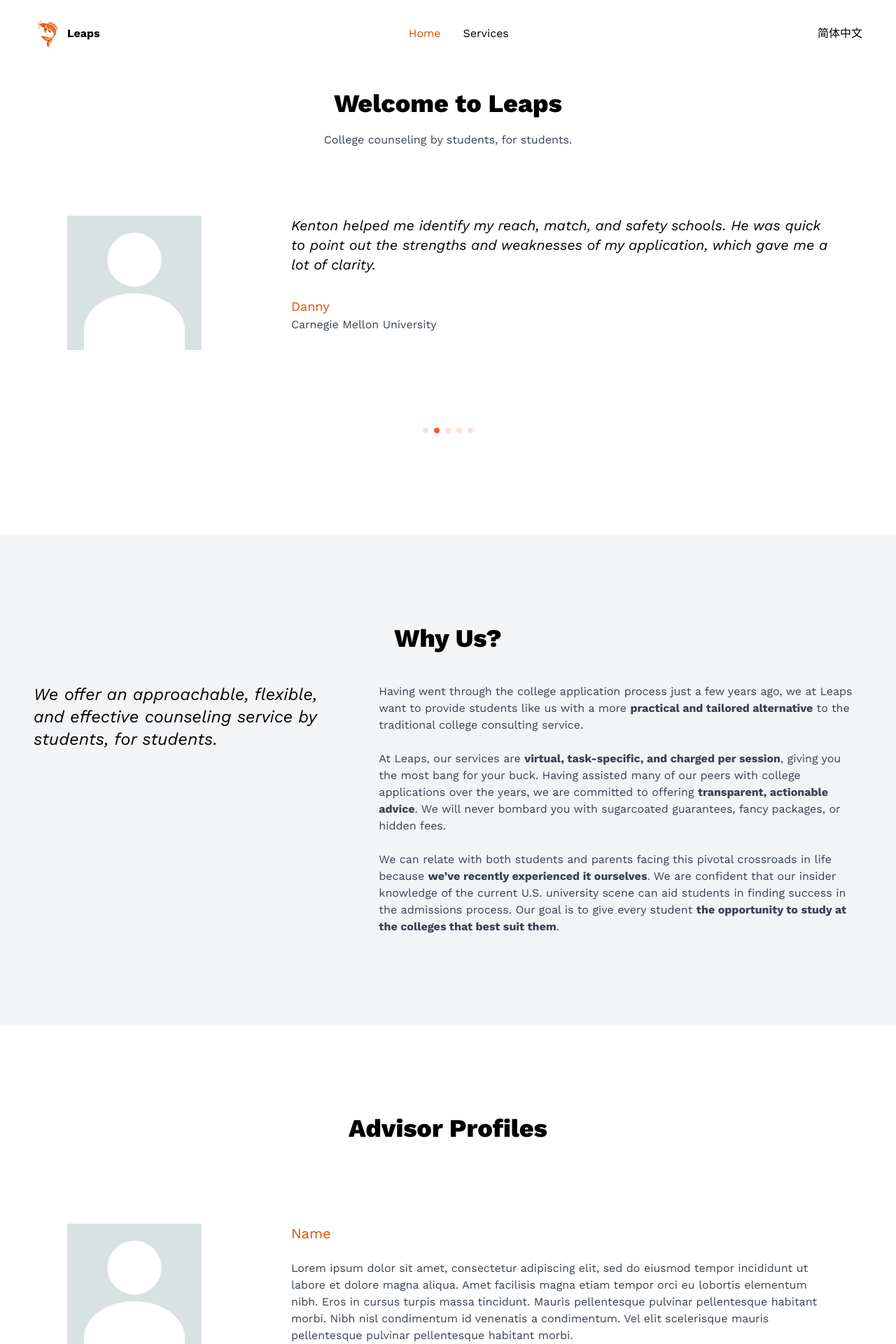
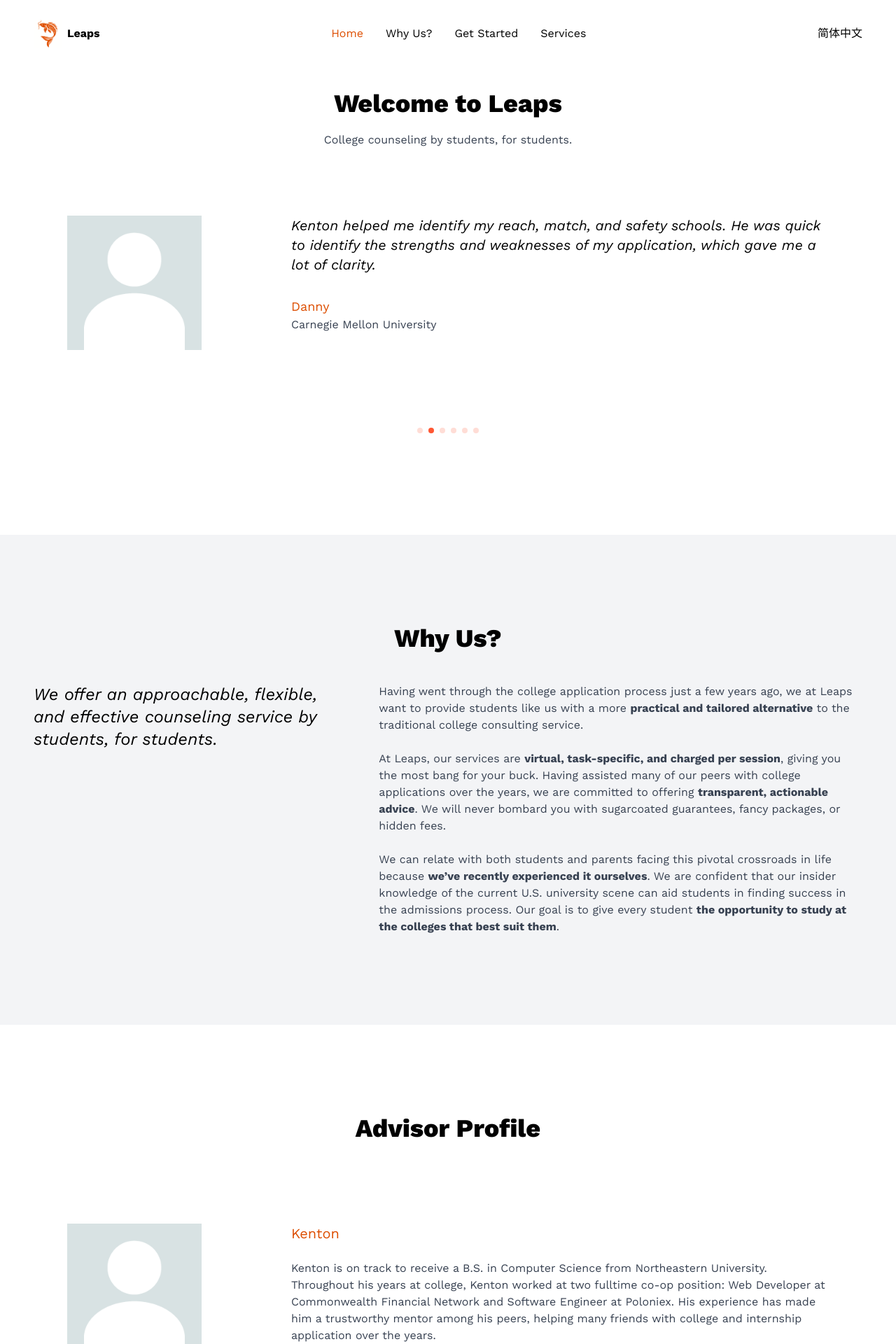
Before and after one commit to aawang1999/leaps, a React (Create React App) app: page / in a window 1280 px wide. Shown: the top 1920 px of the page at 70% size. Built offline with nearby package versions, Linux system fonts and the light colour scheme; a web font is replaced by a local one.

Commit message:
translated new sections, to be edited

```diff
--- a/src/components/AdvisorProfileSlider.js
+++ b/src/components/AdvisorProfileSlider.js
@@ -1,12 +1,15 @@
-import React from 'react'
+import { React, useContext } from 'react'
 import { advisorProfiles } from '../data'
 import { Swiper, SwiperSlide } from 'swiper/react'
 import 'swiper/css'
 import 'swiper/css/pagination'
 import '../swiper.css'
 import { Autoplay, Pagination } from 'swiper'
+import { Context } from './Context'
 
 const AdvisorProfileSlider = () => {
+  const { language } = useContext(Context)
+
   return (
     <section id='testimonials' className='bg-primary'>
       <div className="container mx-auto">
@@ -18,7 +21,7 @@ const AdvisorProfileSlider = () => {
             className='mySwiper'
           >
             {advisorProfiles.map((item, index) => {
-              const { advisorImg, advisorName, advisorText } = item
+              const { advisorImg, advisorName, advisorText, zhAdvisorText} = item
               return <SwiperSlide key={index}>
                 <div className="flex flex-col lg:flex-row gap-12 lg:gap-32">
                   <div className="w-48 h-48 lg:w-[328px] lg:h-[328px]">
@@ -28,7 +31,9 @@ const AdvisorProfileSlider = () => {
                     <div>
                       <p className='font-body text-xl mb-6 font-normal text-accent'>{advisorName}</p>
                     </div>
-                    <h5 className='text-base text-gray-700 mb-[50px] xl:mb-0'>{advisorText}</h5>
+                    <h5 className='text-base text-gray-700 mb-[50px] xl:mb-0'>
+                      {language === 'en' ? advisorText : zhAdvisorText }
+                    </h5>
                   </div>
                 </div>
               </SwiperSlide>
--- a/src/components/AdvisorProfiles.js
+++ b/src/components/AdvisorProfiles.js
@@ -1,13 +1,16 @@
-import React from 'react'
+import { React, useContext } from 'react'
 import AdvisorProfileSlider from './AdvisorProfileSlider'
+import { Context } from './Context'
 
 const AdvisorProfiles = () => {
+  const { language } = useContext(Context)
+
   return (
     <section id="advisor-profiles" className='section bg-primary'>
       <div className="container mx-auto">
         <div className="flex flex-col items-center text-center mb-16 lg:mb-24">
           <h2 className='section-title relative before:absolute before:opacity-40 before:-top-[2rem] before:-left-1/2 before:hidden before:lg:block text-black mt-[50px] lg:mt-[0px]'>
-            Advisor Profiles
+            { language === 'en' ? 'Advisor Profile' : '学生导师' }
           </h2>
         </div>
         <AdvisorProfileSlider />
--- a/src/components/GetStarted.js
+++ b/src/components/GetStarted.js
@@ -1,22 +1,15 @@
 import React, { useContext } from 'react'
 import { Context } from './Context'
+import { GetStartedP } from './GetStarted/GetStartedP'
+import { ZhGetStartedP } from './GetStarted/ZhGetStartedP'
 
 const GetStarted = () => {
+  const { language } = useContext(Context)
+
   return (
-    <section className='section bg-orange-200'>
+    <section id="getstarted"  className='section bg-orange-200'>
       <div className="container mx-auto">
-        <div className="flex flex-col items-center text-center">
-          <h2 className='section-title relative before:absolute before:opacity-40 before:-top-[2rem] before:-left-1/2 before:hidden before:lg:block text-black'>
-            Get Started
-          </h2>
-          <p className={'text-gray-700 mb-6 max-w-[520px] text-left'}>
-            If you're interested in our services, we'd like to get to know you a little better and offer our recommendations on how we might move forward together. <strong>Click the button below</strong> so we can get acquainted with a brief survey!
-          </p>
-          <p className={'text-left subtitle text-gray-700'}>
-            (Don't worry: we won't charge you or ask you for any personal information.)
-          </p>
-          <button className='btn btn-md bg-accent hover:bg-accent-hover transition-all'>Get Started</button>
-        </div>
+        { language === 'en' ? <GetStartedP/> : <ZhGetStartedP/> }
       </div>
     </section>
   )
--- /dev/null
+++ b/src/components/GetStarted/GetStartedP.js
@@ -0,0 +1,19 @@
+export const GetStartedP = () => {
+    return (
+      <div className="flex flex-col items-center text-center">
+        <h2 className='section-title relative before:absolute before:opacity-40 before:-top-[2rem] before:-left-1/2 before:hidden before:lg:block text-black'>
+            Get Started
+        </h2>
+        <p className={'text-gray-700 mb-6 max-w-[520px] text-left'}>
+            If you're interested in our services, we'd like to get to know you a little better and offer our recommendations on how we might move forward together. <strong>Click the button below</strong> so we can get acquainted with a brief survey!
+        </p>
+        <p className={'text-left subtitle text-gray-700'}>
+            (Don't worry: we won't charge you or ask you for any personal information.)
+        </p>
+        <button className='btn btn-md bg-accent hover:bg-accent-hover transition-all'>
+            Get Started
+        </button>
+      </div>
+    )
+  }
+  export default GetStartedP
--- /dev/null
+++ b/src/components/GetStarted/ZhGetStartedP.js
@@ -0,0 +1,19 @@
+export const ZhGetStartedP = () => {
+    return (
+      <div className="flex flex-col items-center text-center">
+        <h2 className='section-title relative before:absolute before:opacity-40 before:-top-[2rem] before:-left-1/2 before:hidden before:lg:block text-black'>
+            现在联系我们
+        </h2>
+        <p className={'text-gray-700 mb-6 max-w-[520px] text-left'}>
+            如果您对我们的服务感兴趣，我们希望更加了解您的情况去提供更贴切您需求的建议。请点击下方按钮，以便我们通过简短的调查更好地认识您！
+        </p>
+        <p className={'text-left subtitle text-gray-700'}>
+            (以下问卷不会要求任何支付。)
+        </p>
+        <button className='btn btn-md bg-accent hover:bg-accent-hover transition-all'>
+            现在联系我们！
+        </button>
+      </div>
+    )
+  }
+  export default ZhGetStartedP
--- a/src/components/Hero.js
+++ b/src/components/Hero.js
@@ -1,7 +1,6 @@
 import React, { useContext } from 'react'
 import { Context } from './Context'
 import Testimonials from './Testimonials'
-import WhyUs from './WhyUs'
 
 const Hero = () => {
   const { language } = useContext(Context)
--- a/src/components/WhyUs.js
+++ b/src/components/WhyUs.js
@@ -1,12 +1,14 @@
 import React, { useContext } from 'react'
 import { Context } from './Context'
+import { WhyUsParagraph } from './WhyUsData/Paragraph'
+import { ZhWhyUsParagraph } from './WhyUsData/ZhParagraph'
 
 const WhyUs = () => {
   const { language } = useContext(Context)
 
 
   return (
-    <section className='section bg-secondary'>
+    <section id="whyus" className='section bg-secondary'>
       <div className="container mx-auto">
         <div className="flex flex-col items-center text-center">
           <h2 className={`section-title relative before:absolute before:opacity-40 before:-top-[2rem] before:-left-1/2 before:hidden before:lg:block text-black mt-[50px] lg:mt-[0px] ${language === 'en' ? 'tracking-normal' : 'tracking-widest'}`}>
@@ -14,19 +16,10 @@ const WhyUs = () => {
           </h2>
           <div className='flex flex-col lg:flex-row'>
             <h5 className='font-body font-bold text-left text-2xl mt-6 italic font-normal text-black lg:w-5/12 lg:pr-10'>
-              We offer an approachable, flexible, and effective counseling service by students, for students.
+              {language === 'en' ? 'We offer an approachable, flexible, and effective counseling service by students, for students.'
+              : '在校大学生提供最平易近人、灵活高效的咨询服务。'}
             </h5>
-            <div className='lg:w-7/12'>
-              <p className="text-left mt-6 text-gray-700">
-                Having went through the college application process just a few years ago, we at Leaps want to provide students like us with a more <strong>practical and tailored alternative</strong> to the traditional college consulting service.
-              </p>
-              <p className="text-left mt-6 text-gray-700">
-                At Leaps, our services are <strong>virtual, task-specific, and charged per session</strong>, giving you the most bang for your buck. Having assisted many of our peers with college applications over the years, we are committed to offering <strong>transparent, actionable advice</strong>. We will never bombard you with sugarcoated guarantees, fancy packages, or hidden fees.
-              </p>
-              <p className="text-left mt-6 text-gray-700">
-                We can relate with both students and parents facing this pivotal crossroads in life because <strong>we’ve recently experienced it ourselves</strong>. We are confident that our insider knowledge of the current U.S. university scene can aid students in finding success in the admissions process. Our goal is to give every student <strong>the opportunity to study at the colleges that best suit them</strong>.
-              </p>
-            </div>
+            {language === 'en' ? <WhyUsParagraph/> : <ZhWhyUsParagraph/>}
           </div>
         </div>
       </div>
--- /dev/null
+++ b/src/components/WhyUsData/Paragraph.js
@@ -0,0 +1,16 @@
+export const WhyUsParagraph = () => {
+    return (
+      <div className='lg:w-7/12'>
+        <p className="text-left mt-6 text-gray-700">
+          Having went through the college application process just a few years ago, we at Leaps want to provide students like us with a more <strong>practical and tailored alternative</strong> to the traditional college consulting service.
+        </p>
+        <p className="text-left mt-6 text-gray-700">
+          At Leaps, our services are <strong>virtual, task-specific, and charged per session</strong>, giving you the most bang for your buck. Having assisted many of our peers with college applications over the years, we are committed to offering <strong>transparent, actionable advice</strong>. We will never bombard you with sugarcoated guarantees, fancy packages, or hidden fees.
+        </p>
+        <p className="text-left mt-6 text-gray-700">
+          We can relate with both students and parents facing this pivotal crossroads in life because <strong>we’ve recently experienced it ourselves</strong>. We are confident that our insider knowledge of the current U.S. university scene can aid students in finding success in the admissions process. Our goal is to give every student <strong>the opportunity to study at the colleges that best suit them</strong>.
+        </p>
+      </div>
+    )
+  }
+  export default WhyUsParagraph
--- /dev/null
+++ b/src/components/WhyUsData/ZhParagraph.js
@@ -0,0 +1,16 @@
+export const ZhWhyUsParagraph = () => {
+    return (
+      <div className='lg:w-7/12'>
+        <p className="text-left mt-6 text-gray-700">
+          作为几年前经才历过大学申请过程的学生，我们通过自身经验意识到，许多传统的大学咨询服务未能充分准备学生取得成功。相反，它们通常坚守换汤不换药的方式对待每一位学生，并没有真的去理解学生。
+        </p>
+        <p className="text-left mt-6 text-gray-700">
+          在跃升，我们的目标是提供最实际有效的服务，不仅提高每位学生进入他们理想学校的机会，还是为了发掘他们的独特优势，使他们在众多竞争激烈的候选人中脱颖而出。多年来，我们一直免费帮助同龄人进行大学申请，与传统的大学咨询方法相比，我们意识到显著更好的结果。因此，我们现在很高兴为您提供最透明、最有效和最平易近人的咨询服务。
+        </p>
+        <p className="text-left mt-6 text-gray-700">
+          我们非常能体会学生们和家长们在这人生转折点上的心情，因为我们自己也经历过这个过程。所以我们承诺提供最坦诚和实用的意见，而不是其他公司习惯使用的套路或粉饰。我们的方法不会浪费学生精力在没有意义的公式化步骤上，而是专注于对学生在大学申请以及未来规划上的最关键因素。
+        </p>
+      </div>
+    )
+  }
+  export default ZhWhyUsParagraph
--- a/src/data.js
+++ b/src/data.js
@@ -5,6 +5,14 @@ export const navigation = [
   {
     name: 'home',
     href: 'home',
+  },
+  {
+    name: 'Why Us?',
+    href: 'whyus',
+  },
+  {
+    name: 'Get Started',
+    href: 'getstarted',
   },
   {
     name: 'services',
@@ -16,6 +24,14 @@ export const zhCnNavigation = [
   {
     name: '首页',
     href: 'home',
+  },
+  {
+    name: '跃升特色',
+    href: 'whyus',
+  },
+  {
+    name: '现在联系我们',
+    href: 'getstarted',
   },
   {
     name: '服务项目',
@@ -150,11 +166,13 @@ export const advisorProfiles = [
     advisorImg: BlankPerson,
     advisorName: 'Tristan',
     advisorText: "Tristan received a B.S. in Computer Science from Stanford University and is completing an M.S. in Computer Science, Human-Computer Interaction (also at Stanford). Originally intending to study Literature, he attended numerous writing camps when studying at Palo Alto High School, such as the prestigious Iowa Young Writers' Studio. His passion and skill in essay composition has led him to help many of his acquaintances with their college applications over the years.",
+    zhAdvisorText: "Tristan毕业于Stanford University，获得计算机科学学士学位，并正在斯坦福大学攻读计算机科学与人机交互领域的硕士学位。最初他打算攻读文学，他在Palo Alto高中时参加了许多写作夏令营，比如著名的爱荷华青年作家工作室（Iowa Young Writers' Studio）。他对文章写作的热情和技巧使他多年来帮助了许多熟人处理他们的大学申请和文书。"
   },
   {
     advisorImg: BlankPerson,
-    advisorName: 'Name',
-    advisorText: "Lorem ipsum dolor sit amet, consectetur adipiscing elit, sed do eiusmod tempor incididunt ut labore et dolore magna aliqua. Amet facilisis magna etiam tempor orci eu lobortis elementum nibh. Eros in cursus turpis massa tincidunt. Mauris pellentesque pulvinar pellentesque habitant morbi. Nibh nisl condimentum id venenatis a condimentum. Vel elit scelerisque mauris pellentesque pulvinar pellentesque habitant morbi.",
+    advisorName: 'Kenton',
+    advisorText: "Kenton is on track to receive a B.S. in Computer Science from Northeastern University. Throughout his years at college, Kenton worked at two fulltime co-op position: Web Developer at Commonwealth Financial Network and Software Engineer at Poloniex. His experience has made him a trustworthy mentor among his peers, helping many friends with college and internship application over the years.",
+    zhAdvisorText: "Kenton即将毕业于Northeastern University计算机科学学士学位。在他大学的这几年里，Kenton曾在两个全职合作职位工作过：作为Commonwealth Financial Network的网页开发人员和作为Poloniex的软件工程师。他丰富的经验使他被同龄人以及学弟学妹们信赖，多年来帮助了许多朋友申请大学和实习。"
   },
 ]
 
@@ -167,9 +185,15 @@ export const testimonials = [
   },
   {
     authorImg: BlankPerson,
-    authorText: 'Kenton helped me identify my reach, match, and safety schools. He was quick to point out the strengths and weaknesses of my application, which gave me a lot of clarity.',
+    authorText: 'Kenton helped me identify my reach, match, and safety schools. He was quick to identify the strengths and weaknesses of my application, which gave me a lot of clarity.',
     authorName: 'Danny',
     authorCollege: 'Carnegie Mellon University',
+  },
+  {
+    authorImg: BlankPerson,
+    authorText: 'Kenton pointed out that I wasted a lot of time at a school club that I didn\'t enjoy and I can instead focus on what can make me stand out. He used his experience for job applications to help me build my own Coding Project which helps my application stand out so much more.',
+    authorName: 'Justin',
+    authorCollege: 'Cornell University',
   },
   {
     authorImg: BlankPerson,
@@ -190,19 +214,3 @@ export const testimonials = [
     authorCollege: 'University of California, Los Angeles',
   },
 ]
-
-export const whyusP1 = 'As students who also went through the college application just a few years ago, we came to the realization through our own experiences that many conventional college consulting services fail to adequately prepare students for success. Instead, they often adhere to outdated formulas, resulting in a repetitive and uninspiring approach. '
-
-export const whyusP2 = 'At Leaps, our goal is to offer the most practical service that not only enhances each student\'s chances but also uncovers their unique strengths, enabling them to stand out among all the highly competitive candidates. Over the years, we\'ve been assisting peers through college application for free, and we\'ve observed significantly better results when compared to traditional college consulting methods. Therefore, we\'re now excited to provide you with the most transparent, effective, and approachable consulting services.'
-
-export const whyusP3 = 'We can relate with both students and parents during this pivotal moment in life because we\'ve too experienced this process ourselves. We\'re committed to offering honest and practical opinions without the smoke screens or sugarcoating tactics other companies love to use. Our approach is to cut through the unnecessary distractions that many other companies emphasize and concentrate on addressing the most crucial factors that can significantly impact the outcome of your college application.'
-
-export const whyusP4 = 'We hope to connect with you soon, and best of luck on your college journey!'
-
-export const zhwhyusP1 = '作为几年前经才历过大学申请过程的学生，我们通过自身经验意识到，许多传统的大学咨询服务未能充分准备学生取得成功。相反，它们通常坚守换汤不换药的方式对待每一位学生，并没有真的去理解学生。'
-
-export const zhwhyusP2 = '在跃升，我们的目标是提供最实际有效的服务，不仅提高每位学生进入他们理想学校的机会，还是为了发掘他们的独特优势，使他们在众多竞争激烈的候选人中脱颖而出。多年来，我们一直免费帮助同龄人进行大学申请，与传统的大学咨询方法相比，我们意识到显著更好的结果。因此，我们现在很高兴为您提供最透明、最有效和最平易近人的咨询服务。'
-
-export const zhwhyusP3 = '我们非常能体会学生们和家长们在这人生转折点上的心情，因为我们自己也经历过这个过程。所以我们承诺提供最坦诚和实用的意见，而不是其他公司习惯使用的套路或粉饰。我们的方法不会浪费学生精力在没有意义的公式化步骤上，而是专注于对学生在大学申请以及未来规划上的最关键因素。'
-
-export const zhwhyusP4 = '我们期待与您见面，也祝愿各位学生在升学路上都不会留下遗憾！'
```
